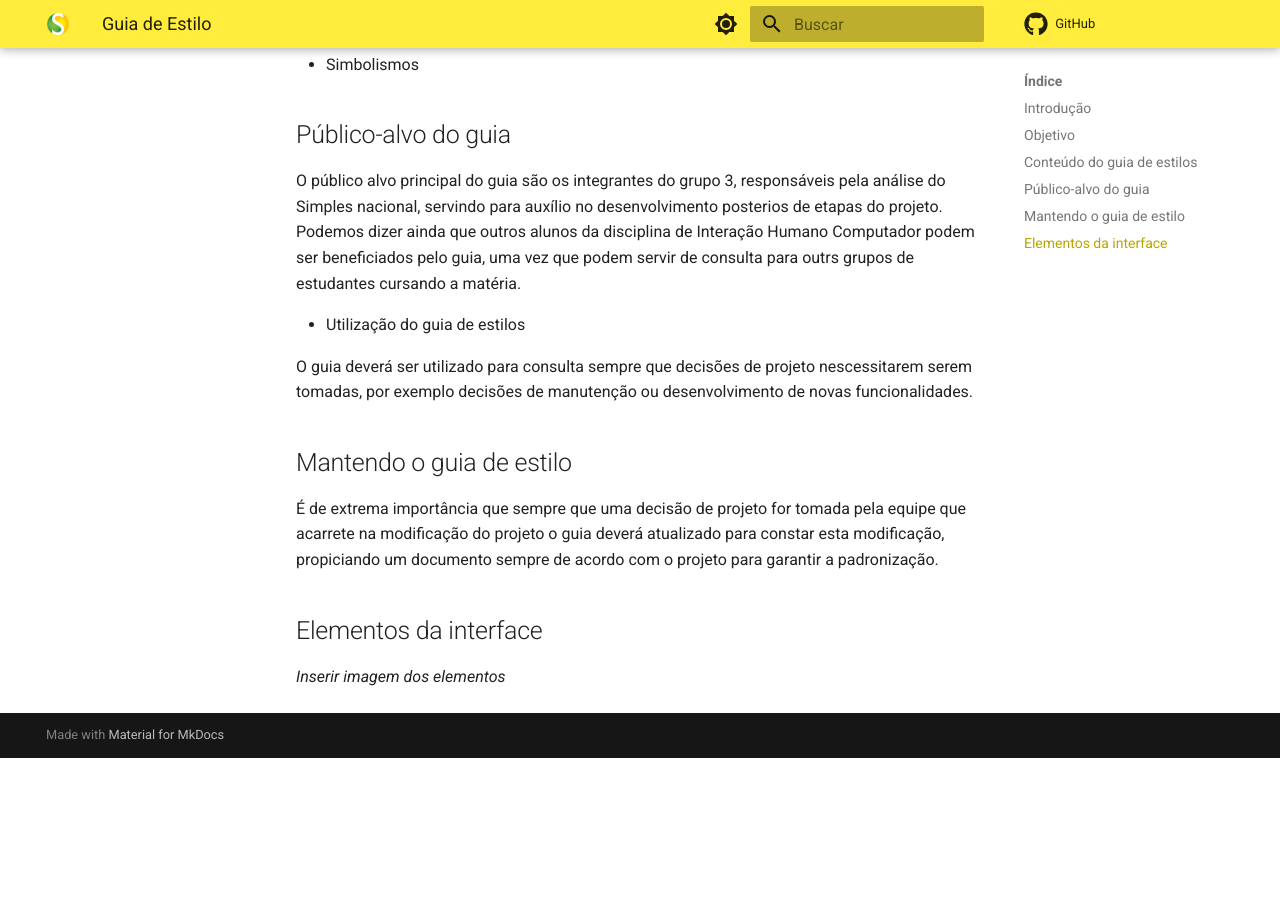
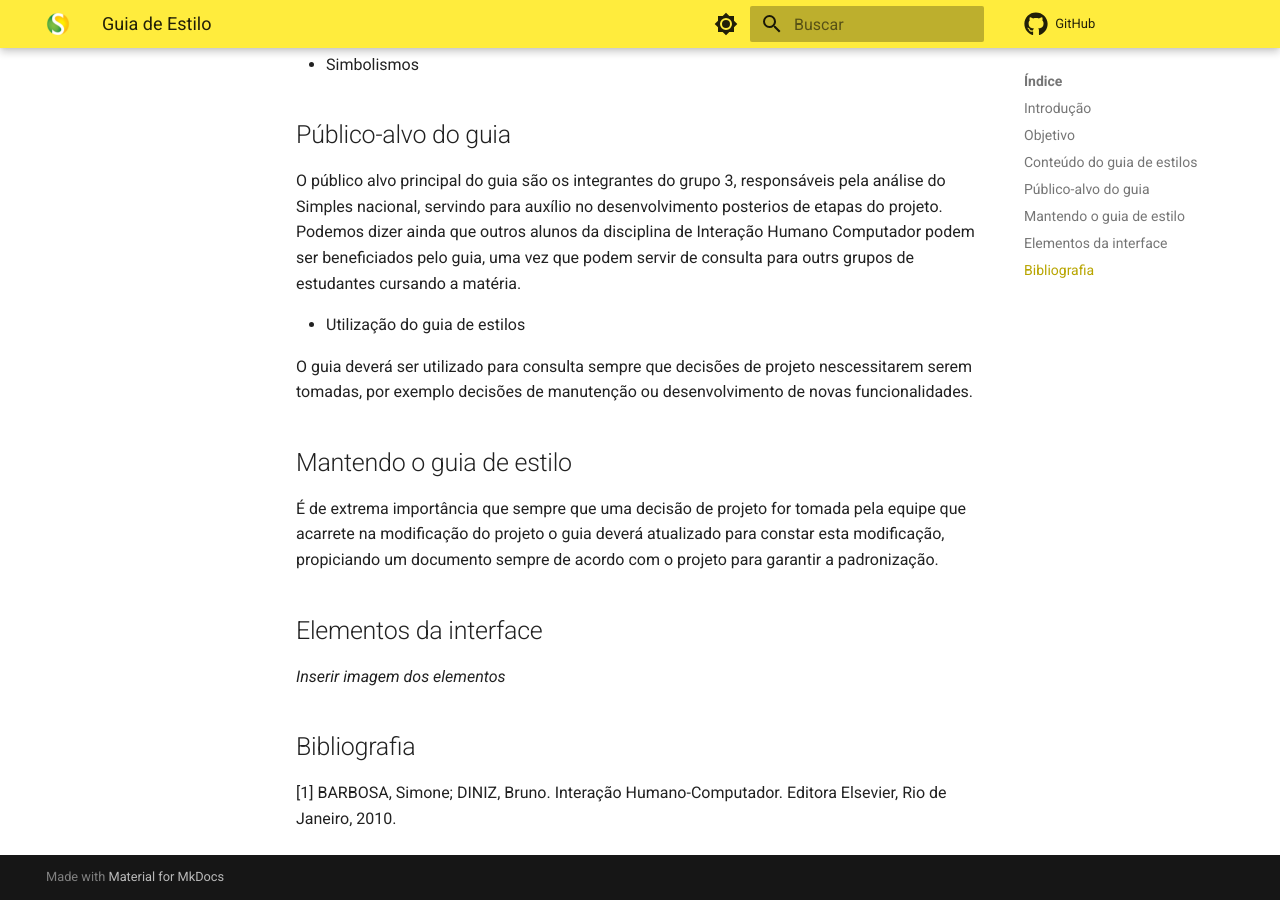
Before and after one commit to Interacao-Humano-Computador/2022.2-SimplesNacional, an MkDocs documentation site: the page built from docs/Tarefas/GuiaDeEstilo.md, in a window 1280 px wide and 900 px high, scrolled down 1255 px. Built offline with MkDocs 1.6.1 and Material for MkDocs 9.7.7, drawn with Linux system fonts in a browser that asks for light colours; comment, search, counter and statistics services are not loaded; before the commit the page ends 2013 px from its top, so only the background shows below that.

Commit message:
AddBibliografia

```diff
--- a/docs/Tarefas/GuiaDeEstilo.md
+++ b/docs/Tarefas/GuiaDeEstilo.md
@@ -46,3 +46,7 @@ O guia deverá ser utilizado para consulta sempre que decisões de projeto nesce
 ## Elementos da interface
 
 *Inserir imagem dos elementos*
+
+## Bibliografia
+
+[1] BARBOSA, Simone; DINIZ, Bruno. Interação Humano-Computador. Editora Elsevier, Rio de Janeiro, 2010.
```
